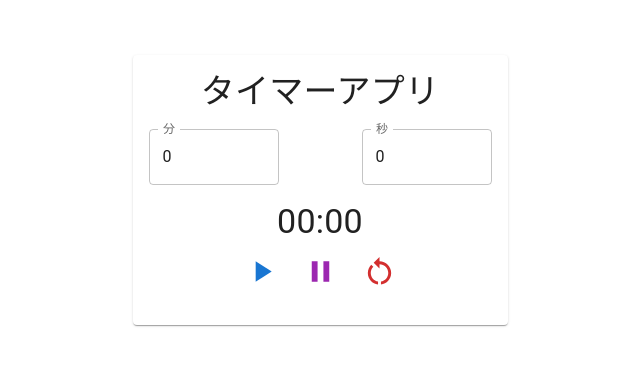
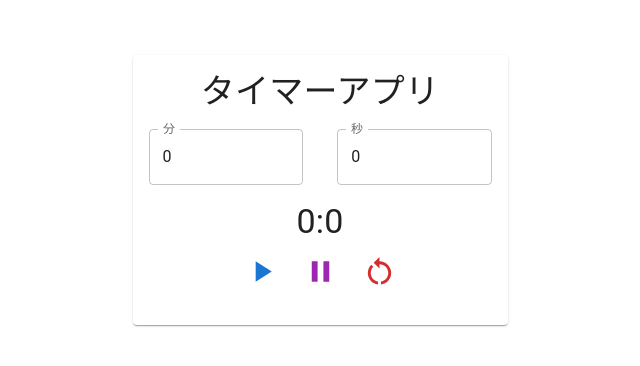
Before and after one commit to okido-yukinari/04-timer, a React (Create React App) app: page / in a window 1280 px wide. Shown: the part 210-576 px from the top of the page, without its empty margins (320-960 px from the left). Built offline with nearby package versions, Linux system fonts and the light colour scheme.

Commit message:
タイマースタート時、スタートボタンを無効化する

```diff
--- a/src/App.tsx
+++ b/src/App.tsx
@@ -3,7 +3,6 @@ import { Container } from "@mui/material";
 import {
   Card,
   CardContent,
-  Button,
   IconButton,
   Box,
   Typography,
@@ -16,6 +15,13 @@ import RestartAltIcon from "@mui/icons-material/RestartAlt";
 function App() {
   const [minutes, setMinutes] = useState(0);
   const [seconds, setSeconds] = useState(0);
+  const [isRunning, setIsRunning] = useState(false);
+
+  const startTimer = () => {
+    if (minutes > 0 || seconds > 0) {
+      setIsRunning(true);
+    }
+  };
 
   return (
     <Container
@@ -49,7 +55,8 @@ function App() {
                   shrink: true,
                 },
               }}
-              sx={{ maxWidth: `130px`, width: `45%` }}
+              onChange={(e) => setMinutes(parseInt(e.target.value) || 0)}
+              sx={{ maxWidth: `200px`, width: `45%` }}
             />
             <TextField
               id="outlined-number"
@@ -62,16 +69,23 @@ function App() {
                   shrink: true,
                 },
               }}
-              sx={{ maxWidth: `130px`, width: `45%` }}
+              onChange={(e) => setSeconds(parseInt(e.target.value) || 0)}
+              sx={{ maxWidth: `200px`, width: `45%` }}
             />
           </Box>
 
           <Typography variant="h4" align="center" mt={2}>
-            00:00
+            {`${minutes}:${seconds}`}
           </Typography>
 
           <Box sx={{ display: `flex`, justifyContent: `center` }}>
-            <IconButton color="primary" size="large" aria-label="スタート">
+            <IconButton
+              onClick={startTimer}
+              disabled={isRunning}
+              color="primary"
+              size="large"
+              aria-label="スタート"
+            >
               <PlayArrowIcon fontSize="large" />
             </IconButton>
             <IconButton color="secondary" size="large" aria-label="一時停止">
```
